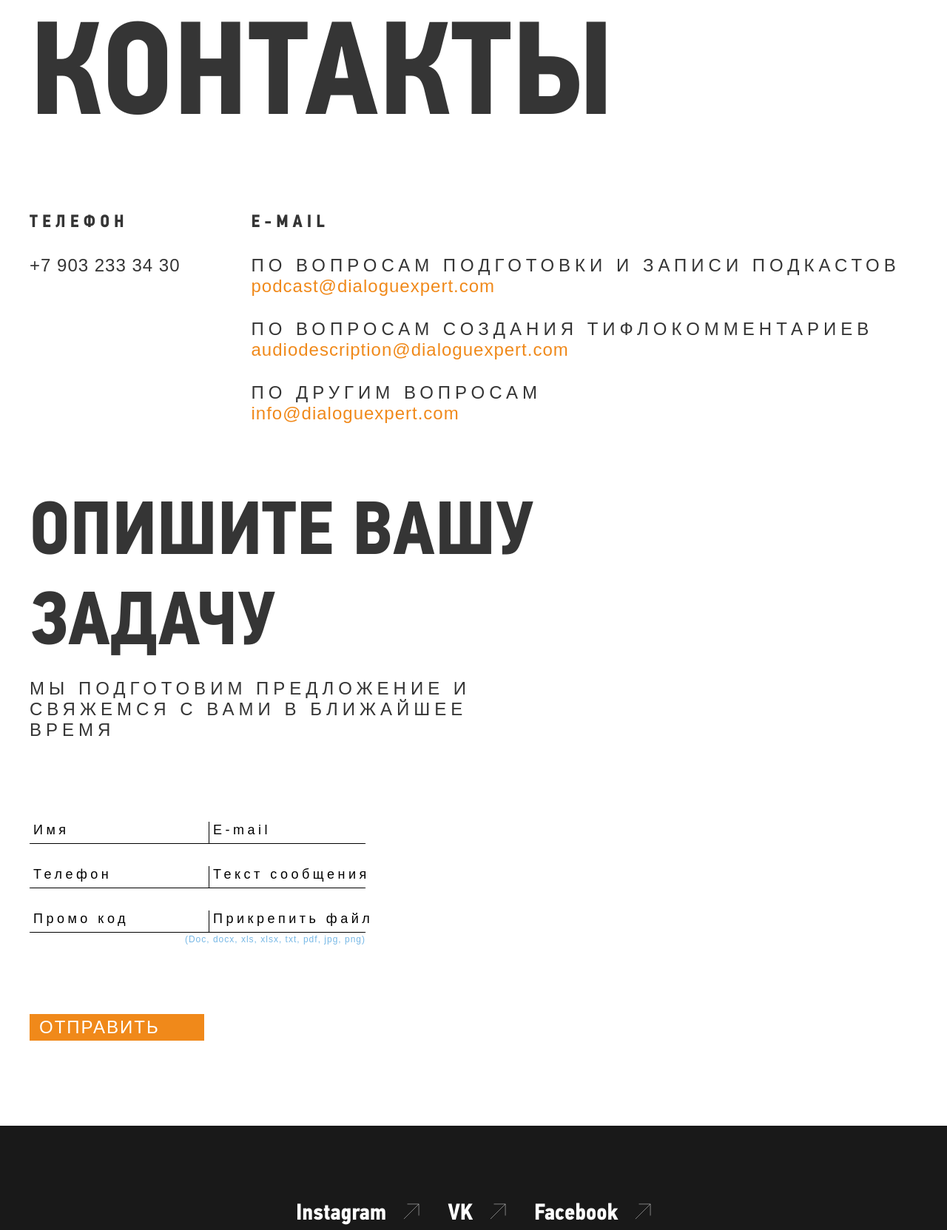
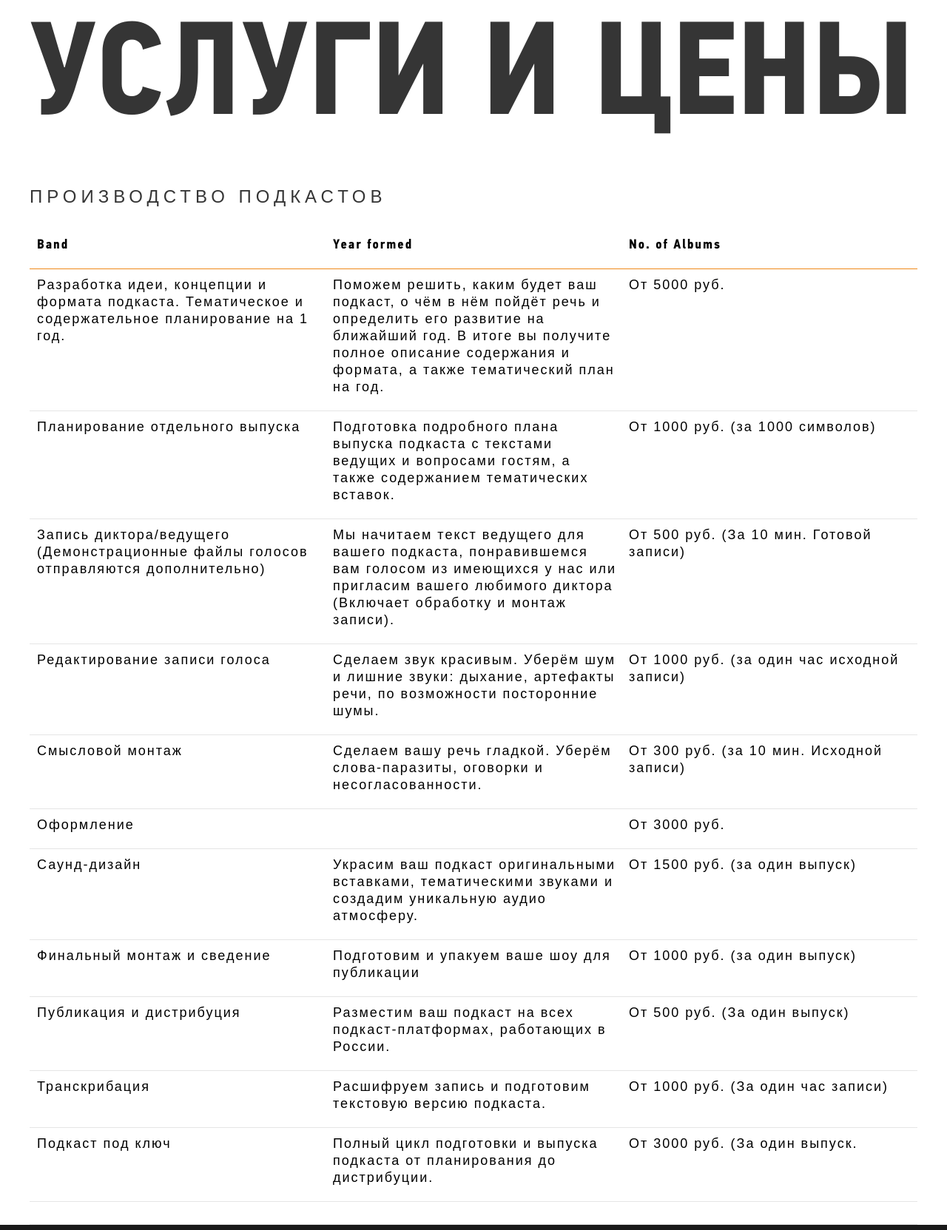
Before and after one commit to sergJess/dialog-expert, a website: page services-price/index.html in a window 1280 px wide. Shown: the part 306-1969 px from the top of the page at 74% size. Drawn offline with Linux system fonts and the light colour scheme; a web font is replaced by a local one.

Commit message:
feat: add prices

```diff
--- a/services-price/index.html
+++ b/services-price/index.html
@@ -48,72 +48,93 @@
 		</header>
 
 
-		<section class="contactss">
+		<section class="services-price">
 			<div class="container-content">
-				<div class="section-location"><p class="section-location">Главная - <span class="section-location_colored">Контакты</span></p></div>
+				<div class="section-location"><p class="section-location">Главная - <span class="section-location_colored">Услуги ицены</span></p></div>
 				<h2 class="section-title-top">
-					Контакты
+					Услуги и цены
 			</h2>
-			<div class="contacts-info">
-				<div class="contacts-item">
-					<h3 class="section-subtitle section-subtitle_bold contact__subtitle">телефон</h3>
-					<p><a href="tel:+79032333430" class="section-subtitle section-subtitle_short">+7 903 233 34 30</a></p>
-				</div>
-				<div class="contacts-item">
-					<div class="">
-						<h3 class="section-subtitle section-subtitle_bold contact__subtitle">	E-mail</h3>
-					<p class="section-subtitle contact-email__subtitle">
-						По вопросам подготовки и записи подкастов
-					</p>
-					<p><a href="mailto:podcast@dialoguexpert.com" class="section-subtitle section-subtitle_short text_colored">podcast@dialoguexpert.com</a></p>
-					</div>
-					<div class="contacts-email__middle">
-						<p class="section-subtitle contact-email__subtitle">
-							По вопросам создания тифлокомментариев
-						</p>
-						<p><a href="mailto:audiodescription@dialoguexpert.com" class="section-subtitle section-subtitle_short text_colored">audiodescription@dialoguexpert.com</a></p>
-					</div>
+			<h3 class="section-subtitle services-price__subtitle">
+				Производство подкастов
+			</h3>
 
-<div class="">
-	<p class="section-subtitle contact-email__subtitle">
-		По другим вопросам
-	</p>
-	<p><a href="mailto:info@dialoguexpert.com" class="section-subtitle section-subtitle_short text_colored">info@dialoguexpert.com</a></p>
-</div>
+			<table class="price__table">
+				<thead class="price-head-inner">
+					<tr>
+      <th class="price-head main-text main-text_spaces-small" scope="col">Band</th>
+      <th  class="price-head main-text main-text_spaces-small" scope="col">Year formed</th>
+      <th   class="price-head main-text main-text_spaces-small" scope="col">No. of Albums</th>
+    </tr>
+				</thead>
+				<tbody>
+					<tr class="price-body">
+<th class="main-text main-text_spaces-small price__cell">Разработка идеи, концепции и формата подкаста. Тематическое и содержательное планирование на 1 год.</th>
+<th class="main-text main-text_spaces-small price__cell">Поможем решить, каким будет ваш подкаст, о чём в нём пойдёт речь и определить его развитие на ближайший год. В итоге вы получите полное описание содержания и формата, а также тематический план на год.</th>
+<th class="main-text main-text_spaces-small price__cell">От 5000 руб.</th>
+					</tr>
+					<tr class="price-body">
+						<th class="main-text main-text_spaces-small price__cell">Планирование отдельного выпуска</th>
+						<th class="main-text main-text_spaces-small price__cell">Подготовка подробного плана выпуска подкаста с текстами ведущих и вопросами гостям, а также содержанием тематических вставок.</th>
+						<th class="main-text main-text_spaces-small price__cell">От 1000 руб. (за 1000 символов)</th>
+				</tr>
 
+		<tr class="price-body">
+		<th class="main-text main-text_spaces-small price__cell">Запись диктора/ведущего (Демонстрационные файлы голосов отправляются дополнительно)</th>
+	<th class="main-text main-text_spaces-small price__cell">Мы начитаем текст ведущего для вашего подкаста, понравившемся вам голосом из имеющихся у нас или пригласим вашего любимого диктора (Включает обработку и монтаж записи).</th>
+				<th class="main-text main-text_spaces-small price__cell">От 500 руб. (За 10 мин. Готовой записи)</th>
+					</tr>
 
+					<tr class="price-body">
+						<th class="main-text main-text_spaces-small price__cell">Редактирование записи голоса</th>
+					<th class="main-text main-text_spaces-small price__cell">Сделаем звук красивым. Уберём шум и лишние звуки: дыхание, артефакты речи, по возможности посторонние шумы.</th>
+								<th class="main-text main-text_spaces-small price__cell">От 1000 руб. (за один час исходной записи)</th>
+									</tr>
 
-				</div>
-			</div>
+<tr class="price-body">
+	<th class="main-text main-text_spaces-small price__cell">Смысловой монтаж</th>
+	<th class="main-text main-text_spaces-small price__cell">Сделаем вашу речь гладкой. Уберём слова-паразиты, оговорки и несогласованности.</th>
+	<th class="main-text main-text_spaces-small price__cell">От 300 руб. (за 10 мин. Исходной записи)</th>
+</tr>
+<tr class="price-body">
+	<th class="main-text main-text_spaces-small price__cell">Оформление</th>
+	<th class="main-text main-text_spaces-small price__cell"></th>
+	<th class="main-text main-text_spaces-small price__cell">От 3000 руб.</th>
+</tr>
+<tr class="price-body">
+	<th class="main-text main-text_spaces-small price__cell">Саунд-дизайн</th>
+	<th class="main-text main-text_spaces-small price__cell">Украсим ваш подкаст оригинальными вставками, тематическими звуками и создадим уникальную аудио атмосферу.</th>
+	<th class="main-text main-text_spaces-small price__cell">От 1500 руб. (за один выпуск)</th>
+</tr>
+<tr class="price-body">
+	<th class="main-text main-text_spaces-small price__cell">Финальный монтаж и сведение</th>
+	<th class="main-text main-text_spaces-small price__cell">Подготовим и упакуем ваше шоу для публикации</th>
+	<th class="main-text main-text_spaces-small price__cell">От 1000 руб. (за один выпуск)</th>
+</tr>
+<tr class="price-body">
+	<th class="main-text main-text_spaces-small price__cell">Публикация и дистрибуция</th>
+	<th class="main-text main-text_spaces-small price__cell">Разместим ваш подкаст на всех подкаст-платформах, работающих в России.</th>
+	<th class="main-text main-text_spaces-small price__cell">От 500 руб. (За один выпуск)</th>
+</tr>
+<tr class="price-body">
+	<th class="main-text main-text_spaces-small price__cell">Транскрибация</th>
+	<th class="main-text main-text_spaces-small price__cell">Расшифруем запись и подготовим текстовую версию подкаста.</th>
+	<th class="main-text main-text_spaces-small price__cell">От 1000 руб. (За один час записи)</th>
+</tr>
+<tr class="price-body">
+	<th class="main-text main-text_spaces-small price__cell">Подкаст под ключ</th>
+	<th class="main-text main-text_spaces-small price__cell">Полный цикл подготовки и выпуска подкаста от планирования до дистрибуции.</th>
+	<th class="main-text main-text_spaces-small price__cell">От 3000 руб. (За один выпуск.</th>
+</tr>
+<tr class="price-body">
+	<th class="main-text main-text_spaces-small price__cell"></th>
+	<th class="main-text main-text_spaces-small price__cell"></th>
+	<th class="main-text main-text_spaces-small price__cell"></th>
+</tr>
+				</tbody>
+			</table>
 			</div>
 
 		</section>
-  <section class="task">
-			<div class="container-content task-container">
-					<h2 class="section-title">
-							Опишите вашу задачу
-					</h2>
-					<h3 class="section-subtitle task__subtitle">Мы подготовим предложение и свяжемся с вами в ближайшее время</h3>
-					<form action="" class="task-form">
-							<div class="task-form-field-inner">
-			<div class="task-form-field">
-			<input type="text" value="" class="task-form__input task-form__input_bordered main-text" placeholder="Имя" required>
-			<input type="email" value="" class="task-form__input main-text" placeholder="E-mail" required>
-			</div>
-			<div class="task-form-field">
-					<input type="text" value="" class="task-form__input task-form__input_bordered main-text" placeholder="Телефон" required>
-					<input type="text" value="" class="task-form__input main-text" placeholder="Текст сообщения" required>
-					</div>
-					<div class="task-form-field task-form-field_last">
-							<input type="text" value="" class="task-form__input task-form__input_bordered main-text" placeholder="Промо код" required>
-							<input type="attachment" value="" class="task-form__input main-text" placeholder="Прикрепить файл" required name="attachment">
-							<label class="task-attachment" for="attachment">(Doc, docx, xls, xlsx, txt, pdf, jpg, png)</label>
-							</div>
-					</div>
-			<button class="task-form__submit" type="submit">отправить</button>
-					</form>
-			</div>
-							</section>
 		<footer class="footer">
 			<div class="footer-social">
 					<div class="social-item">
--- a/services-price/scss/abstracts/_variables.scss
+++ b/services-price/scss/abstracts/_variables.scss
@@ -7,6 +7,7 @@ $font-dark2: #474747;
 $font-dark3: #272727;
 $font-dark4: #353535;
 $font-dark5: #b6b0b0;
+$font-dark6: #E5E5E5;
 $font-dark-section: #353535;
 $font-light: #ffffff;
 $font-gold: #F0891A;
--- a/services-price/scss/base/_base.scss
+++ b/services-price/scss/base/_base.scss
@@ -105,6 +105,7 @@ li {
   line-height: 2.8rem;
   font-weight: 300;
   letter-spacing: 0.6rem;
+  text-transform: uppercase;
 }
 .section-subtitle_bold{
   font-weight: 700;
--- /dev/null
+++ b/services-price/scss/components/_services-price.scss
@@ -0,0 +1,25 @@
+.services-price__subtitle{
+	padding: 3.5rem 0 3rem 0;
+}
+.price__table{
+	table-layout: fixed;
+  width: 100%;
+	border-collapse: collapse;
+}
+.price-head{
+	padding: 1rem 0.4rem 2rem 1rem;
+	text-align: left;
+	font-weight: 700;
+}
+.price-head-inner{
+	border-bottom: 1px solid $font-gold;
+}
+.price-body{
+	padding: 0 0 2rem 0;
+	border-bottom: 1px solid $font-dark6;
+}
+.price__cell{
+	padding: 1rem 0.4rem 2rem 1rem;
+	text-align: left;
+	vertical-align: top;
+}
--- a/services-price/scss/style.scss
+++ b/services-price/scss/style.scss
@@ -4,6 +4,5 @@
 @import 'components/_header.scss';
 @import 'components/logo';
 @import 'components/nav';
-@import 'components/contacts';
-@import 'components/task';
+@import 'components/services-price';
 @import 'components/footer';
```
Also changed, not shown: services-price/css/style.css.
